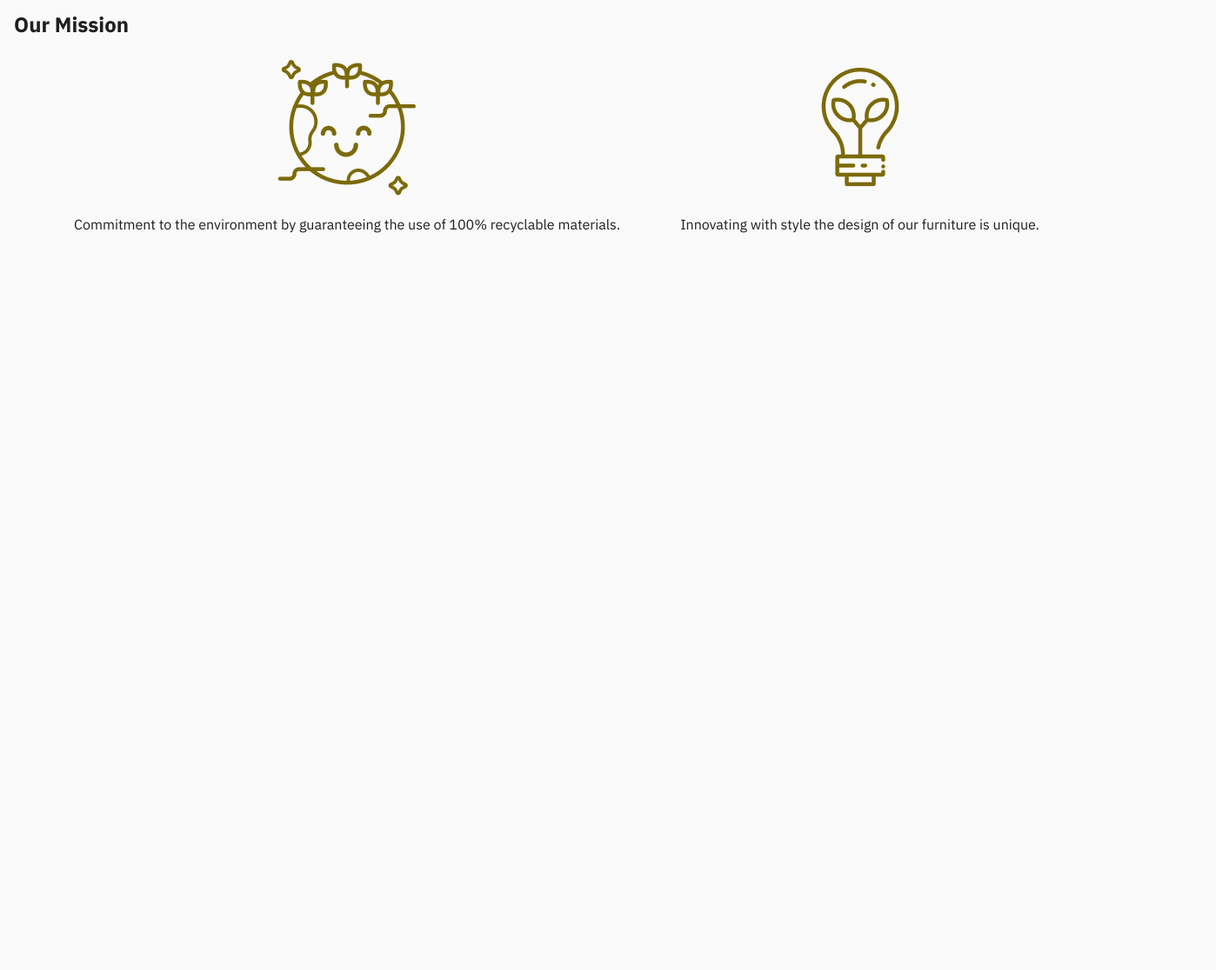
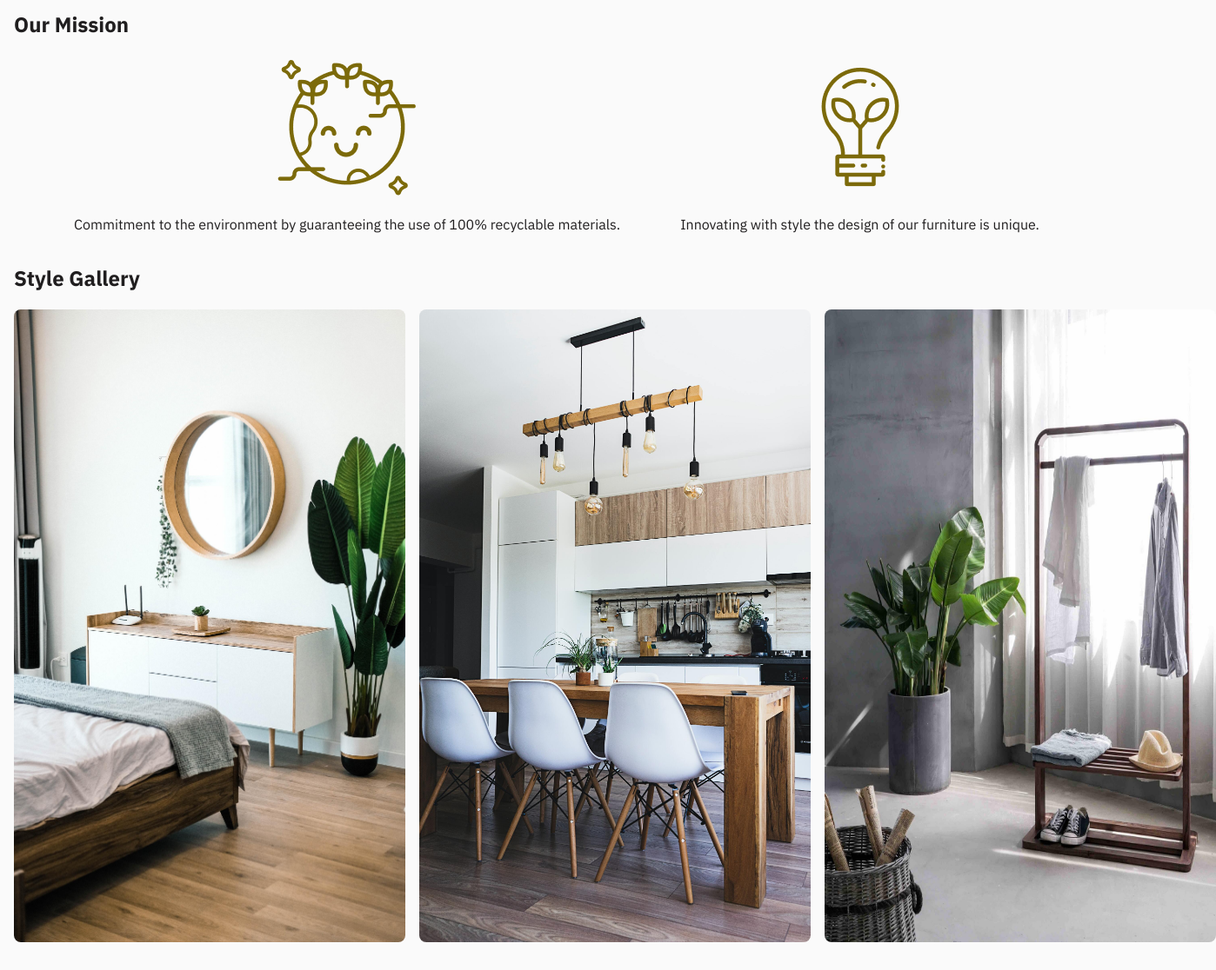
Before and after one commit to karoldeveloper/ecostore, a website: page index.html in a window 1280 px wide. Shown: the part 2349-3465 px from the top of the page at 87% size, 1398 px wide, since content can reach past the window. Before the commit the page ends 2649 px from the top, so only its background shows below. Drawn offline with Linux system fonts and the light colour scheme.

Commit message:
added gallery section, mobile and desktop versions

```diff
--- a/index.html
+++ b/index.html
@@ -289,5 +289,13 @@
             </div>
         </div>
     </section>
+    <section id="gallery">
+        <h2>Style Gallery</h2>
+        <div class="images">
+            <img src="/assets/img/gallery-1.jpg" alt="Minimal Badroom">
+            <img src="/assets/img/gallery-2.jpg" alt="Minimal Kitchen">
+            <img src="/assets/img/gallery-3.jpg" alt="Minimal Space">
+        </div>
+    </section>
 </body>
 </html>
--- a/scss/main.scss
+++ b/scss/main.scss
@@ -50,6 +50,20 @@ $layout-breakpoint-small: 480px;
     #about {
         .mission-section {
             @include flexCenter(row, space-evenly, center);
+        }
+    }
+
+    #gallery {
+
+        .images {
+            display: flex;
+            flex-direction: row;
+            justify-content: space-between;
+
+            img {
+                max-width: 33.33%;
+                margin-right: 1em;
+            }
         }
     }
   };
@@ -204,3 +218,16 @@ header {
         text-align: center;
     }
 }
+
+#gallery {
+    .images {
+        margin: auto;
+        img {
+            height: auto;
+            width: 100%;
+            max-width: 450px;
+            border-radius: 8px;
+            margin-bottom: 1em;
+        }
+    }
+}
```
Also changed, not shown: css/main.css, 2 other files.
